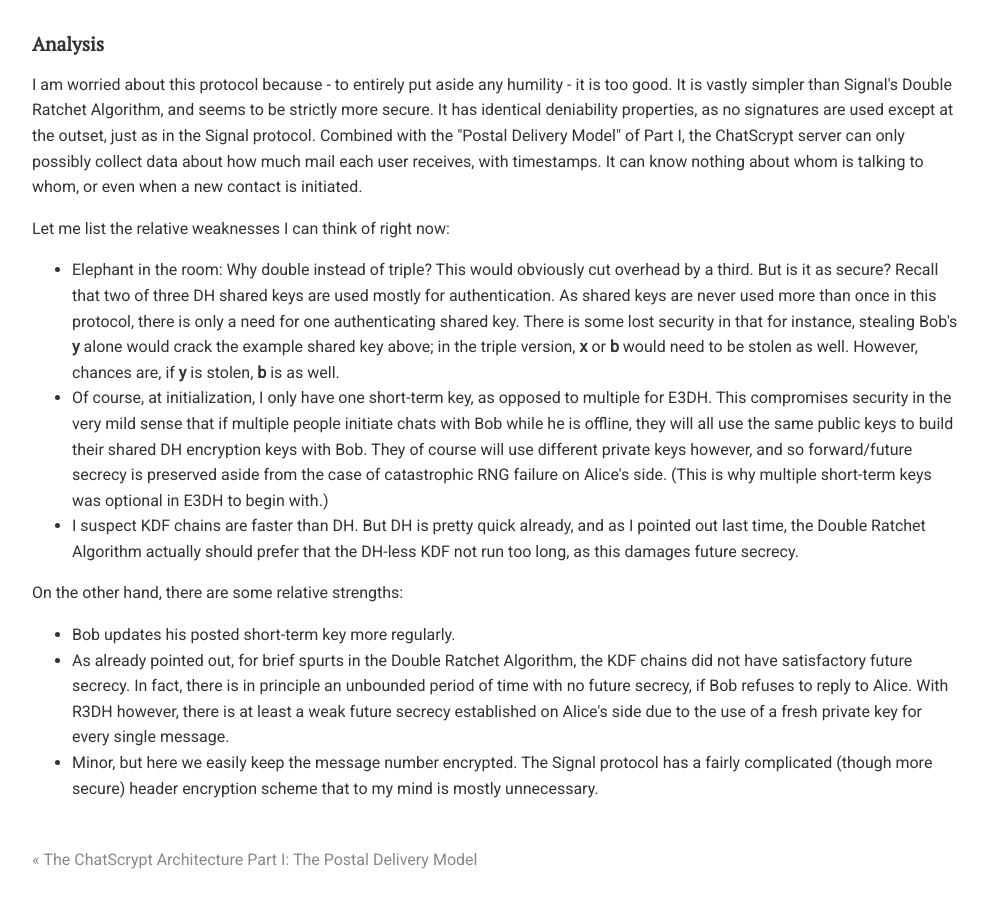
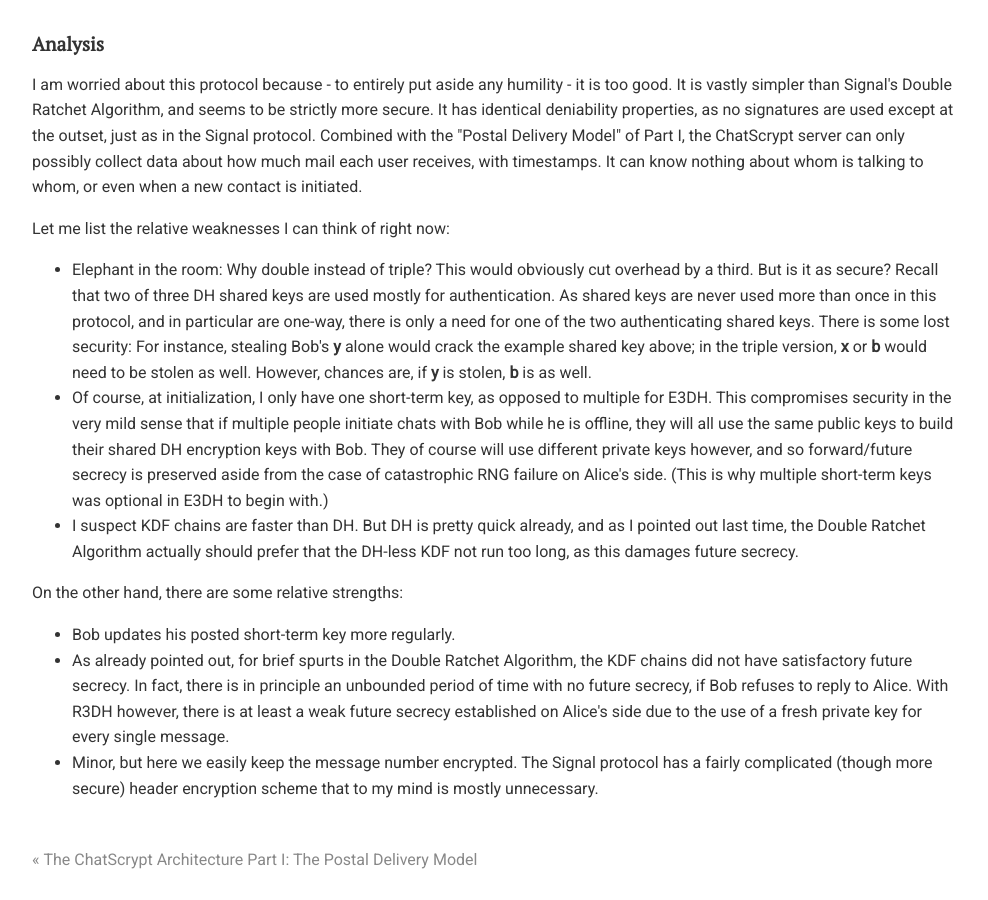
Before and after one commit to chatscrypt/chatscrypt.github.io, a Jekyll site: the page built from _posts/2020-01-21-the-chatscrypt-architecture-part-ii-repeated-triple-diffie-hellman.html, in a window 1280 px wide and 900 px high, scrolled down 1408 px. Shown: the whole window, without its empty margins (143-1131 px from the left). Built offline with Jekyll 4.4.1, drawn with Linux system fonts in a browser that asks for light colours; comment, search, counter and statistics services are not loaded.

Commit message:
Update 2020-01-21-the-chatscrypt-architecture-part-ii-repeated-triple-diffie-hellman.html

```diff
--- a/_posts/2020-01-21-the-chatscrypt-architecture-part-ii-repeated-triple-diffie-hellman.html
+++ b/_posts/2020-01-21-the-chatscrypt-architecture-part-ii-repeated-triple-diffie-hellman.html
@@ -55,7 +55,7 @@ I am worried about this protocol because - to entirely put aside any humility -
 
 <p>Let me list the relative weaknesses I can think of right now:
 <ul>
-  <li>Elephant in the room: Why double instead of triple? This would obviously cut overhead by a third. But is it as secure? Recall that two of three DH shared keys are used mostly for authentication. As shared keys are never used more than once in this protocol, there is only a need for one authenticating shared key. There is some lost security in that for instance, stealing Bob's <b>y</b> alone would crack the example shared key above; in the triple version, <b>x</b> or <b>b</b> would need to be stolen as well. However, chances are, if <b>y</b> is stolen, <b>b</b> is as well.
+  <li>Elephant in the room: Why double instead of triple? This would obviously cut overhead by a third. But is it as secure? Recall that two of three DH shared keys are used mostly for authentication. As shared keys are never used more than once in this protocol, and in particular are one-way, there is only a need for one of the two authenticating shared keys. There is some lost security: For instance, stealing Bob's <b>y</b> alone would crack the example shared key above; in the triple version, <b>x</b> or <b>b</b> would need to be stolen as well. However, chances are, if <b>y</b> is stolen, <b>b</b> is as well.
 
 <li> Of course, at initialization, I only have one short-term key, as opposed to multiple for E3DH. This compromises security in the very mild sense that if multiple people initiate chats with Bob while he is offline, they will all use the same public keys to build their shared DH encryption keys with Bob. They of course will use different private keys however, and so forward/future secrecy is preserved aside from the case of catastrophic RNG failure on Alice's side. (This is why multiple short-term keys was optional in E3DH to begin with.)
 
```
